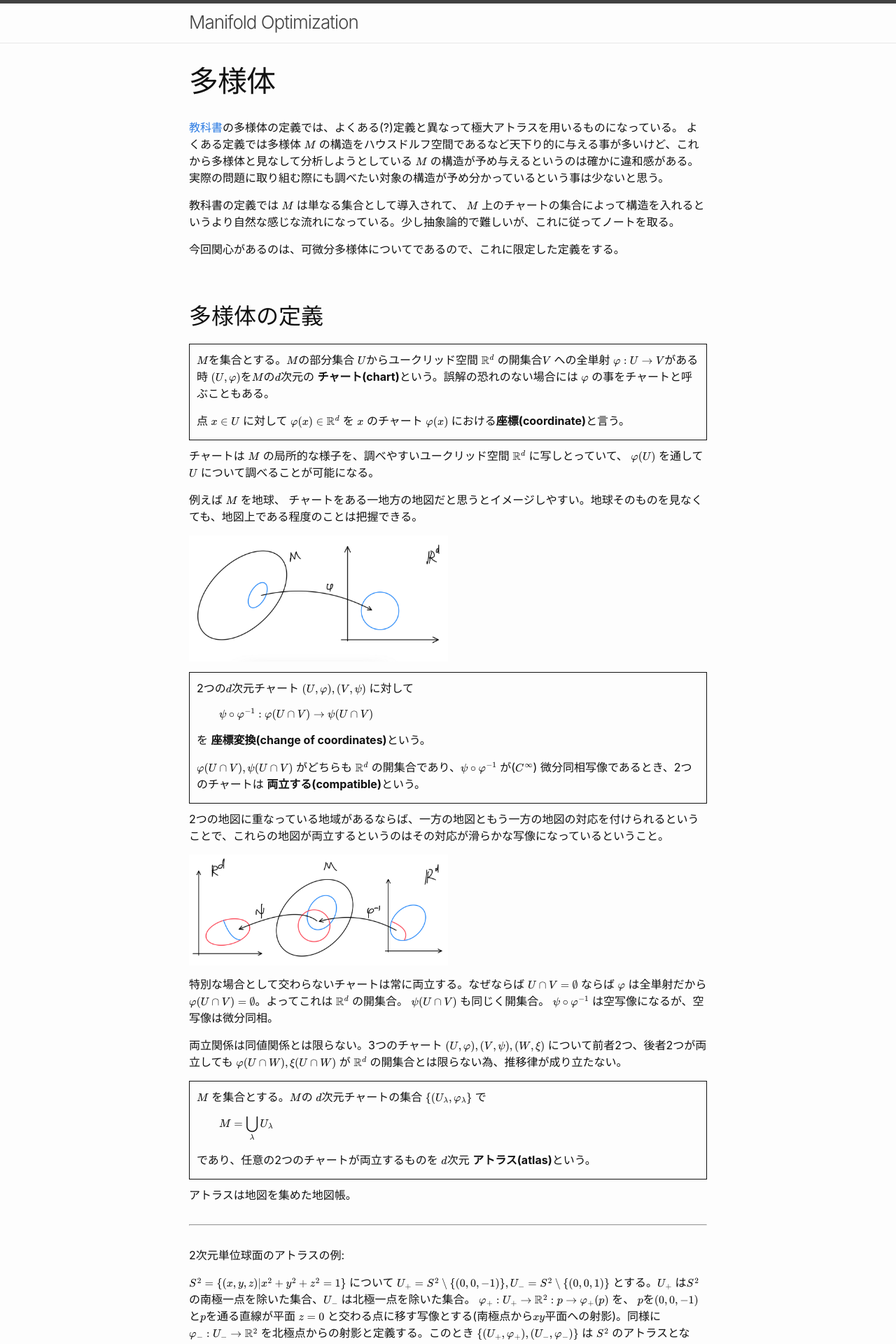
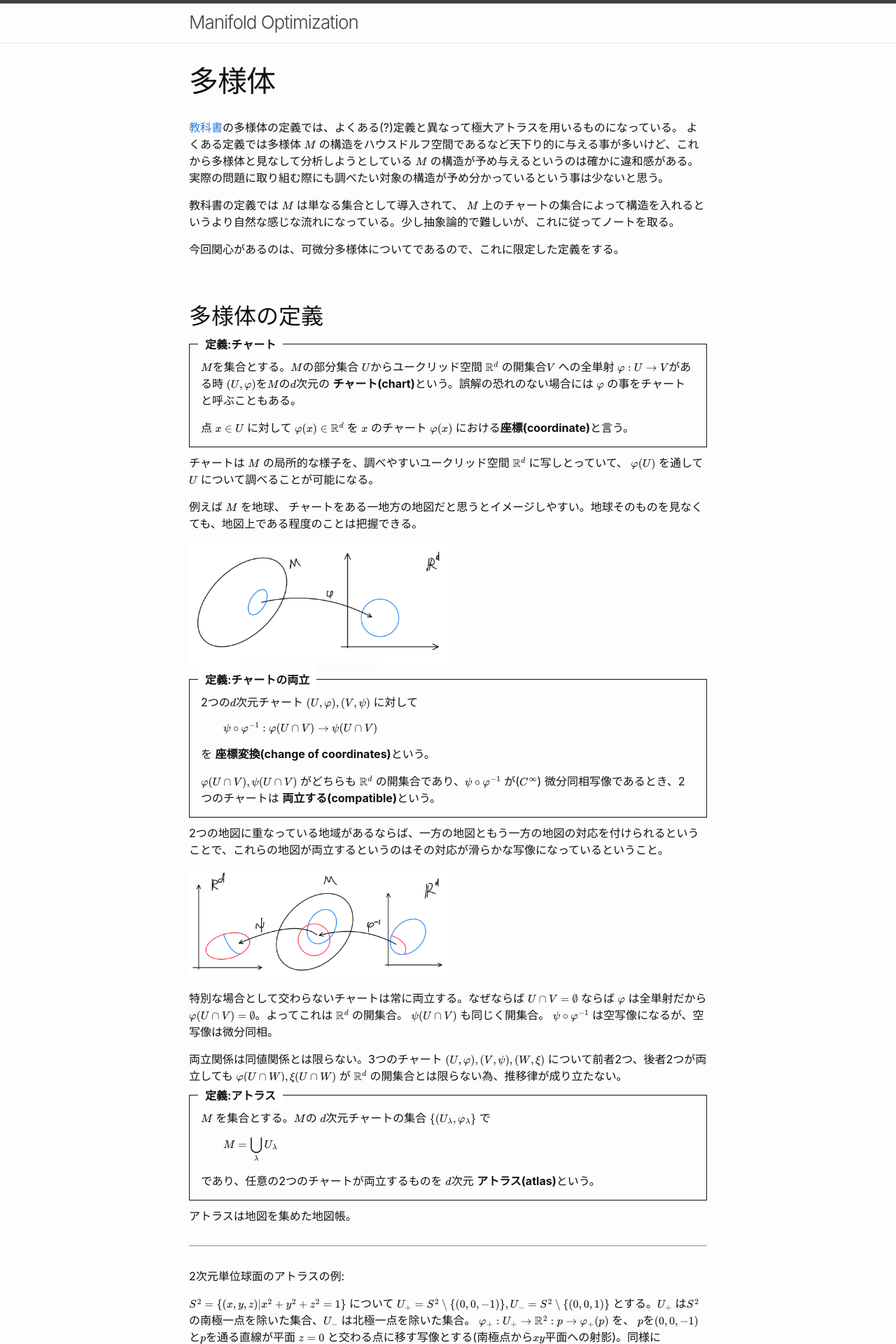
Before and after one commit to nineties/manifold-optimization, a Jekyll site: the page built from manifold.md, in a window 1280 px wide. Shown: the top 1920 px of the page at 70% size. Built offline with Jekyll 4.4.1, drawn with Linux system fonts in a browser that asks for light colours; our own code applies the rules of GitHub Pages for plain Markdown files.

Commit message:
prettify boxes

```diff
--- a/_sass/minima/custom-styles.scss
+++ b/_sass/minima/custom-styles.scss
@@ -1,9 +1,20 @@
 // Placeholder to allow defining custom styles that override everything else.
 // (Use `_sass/minima/custom-variables.scss` to override variable defaults)
 
-.definition {
-    padding: 10px;
+.box {
+    position: relative;
+    padding: 20px 16px 16px;
     padding-bottom: 0px;
     margin-bottom: 10px;
     border: 1px solid;
 }
+
+.box .title {
+    position: absolute;
+    top: -20px;
+    left: 12px;
+    line-height: 40px;
+    padding: 0 10px;
+    background: #fff;
+    font-weight: bold;
+}
--- a/manifold.md
+++ b/manifold.md
@@ -13,7 +13,8 @@ title: 多様体
 
 ## 多様体の定義
 
-<div class="definition" markdown=1>
+<div class="box" markdown=1>
+<span class="title"> 定義:チャート </span>
 $M$を集合とする。$M$の部分集合 $U$からユークリッド空間 $\mathbb{R}^d$ の開集合$V$ への全単射 $\varphi:U\rightarrow V$がある時 $(U,\varphi)$を$M$の$d$次元の **チャート(chart)**という。誤解の恐れのない場合には $\varphi$ の事をチャートと呼ぶこともある。
 
 点 $x\in U$ に対して $\varphi(x)\in\mathbb{R}^d$ を $x$ のチャート $\varphi(x)$ における**座標(coordinate)**と言う。
@@ -25,7 +26,8 @@ $M$を集合とする。$M$の部分集合 $U$からユークリッド空間 $\m
 
 <img src="images/chart.png" width="50%">
 
-<div class="definition" markdown=1>
+<div class="box" markdown=1>
+<span class="title"> 定義:チャートの両立 </span>
 2つの$d$次元チャート $(U,\varphi),(V,\psi)$ に対して
 
 \\[ \psi\circ\varphi^{-1}: \varphi(U\cap V)\rightarrow\psi(U\cap V) \\]
@@ -44,7 +46,8 @@ $\psi\circ\varphi^{-1}$ は空写像になるが、空写像は微分同相。
 
 両立関係は同値関係とは限らない。3つのチャート $(U,\varphi),(V,\psi),(W,\xi)$ について前者2つ、後者2つが両立しても $\varphi(U\cap W),\xi(U\cap W)$ が $\mathbb{R}^d$ の開集合とは限らない為、推移律が成り立たない。
 
-<div class="definition" markdown=1>
+<div class="box" markdown=1>
+<span class="title"> 定義:アトラス </span>
 $M$ を集合とする。$M$の $d$次元チャートの集合
  $\\{(U_\lambda,\varphi_\lambda\\}$ で
 
@@ -112,7 +115,8 @@ V=\\{x=ny+c\|n,c\in\mathbb{R}\\}
 
 ---
 
-<div class="definition" markdown=1>
+<div class="box" markdown=1>
+<span class="title"> 定義:極大アトラス </span>
 集合 $M$ の$d$次元チャート $(U,\varphi)$ とアトラス $A$ について $A\cup\\{(U,\varphi)\\}$ も $M$ のアトラスであるならば、 $(U,\varphi)$ は $A$ と両立するという。
 
 アトラス $A$ と両立するチャート全ての集合 $A^+$ を $A$の**極大アトラス(maximal atlas)**という。
@@ -171,7 +175,8 @@ $\varphi_\alpha(U\cap U_\alpha),\varphi_\alpha(V\cap U_\alpha)$ は $\mathbb{R}^
 
 後ほど、極大アトラスの定める多様体の位相について議論するけれども、これらの条件がある事でその位相によって多様体が第二加算でハウスドルフな空間になって扱いやすくなる(はず)。
 
-<div class="definition" markdown=1>
+<div class="box" markdown=1>
+<span class="title"> 定義:多様体 </span>
 集合 $M$ と$d$次元極大アトラス $A=\\{(U_\alpha,\varphi_\alpha)\\}$ が以下を満たすとき、 $(M,A)$ を **$d$次元多様体($d$-dimentional manifold)** という。誤解の恐れの無い場合は $M$ 自身を多様体と呼ぶ。
 
 **加算性(Countability condition)**
```
